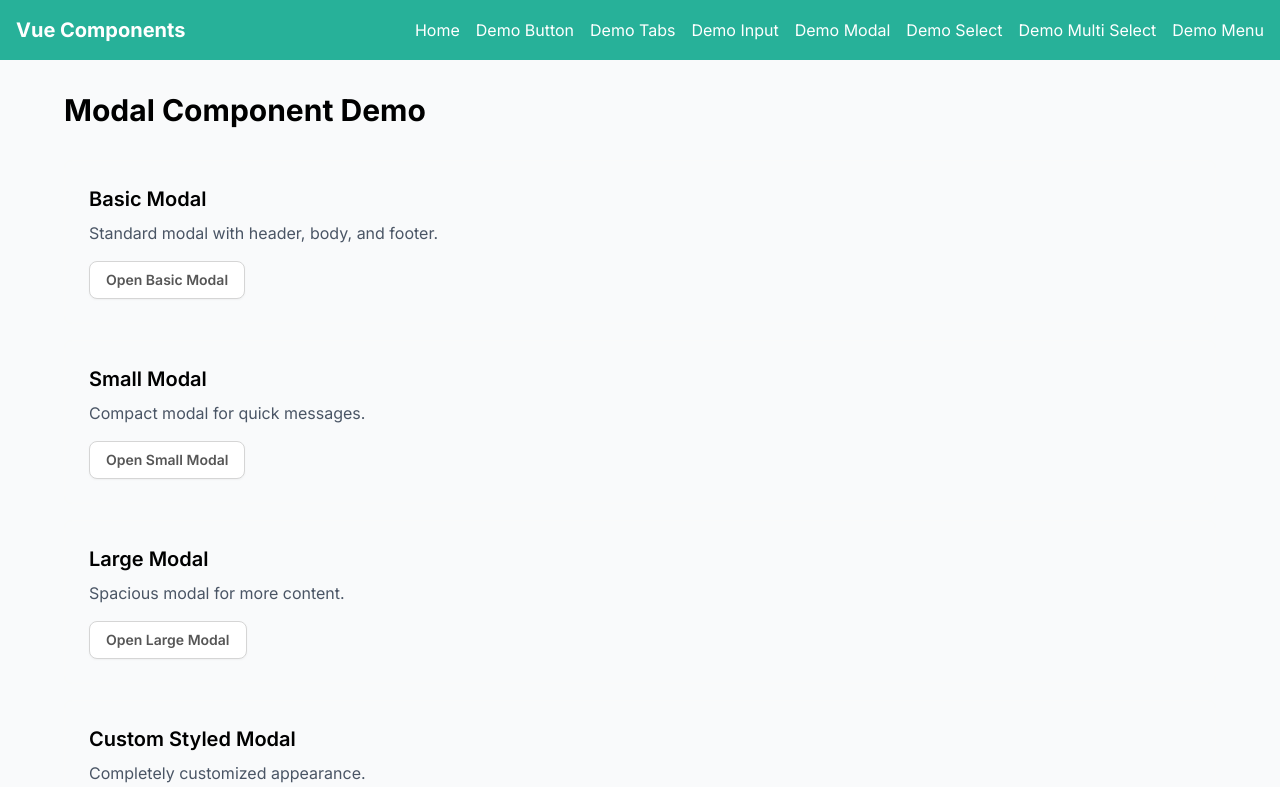
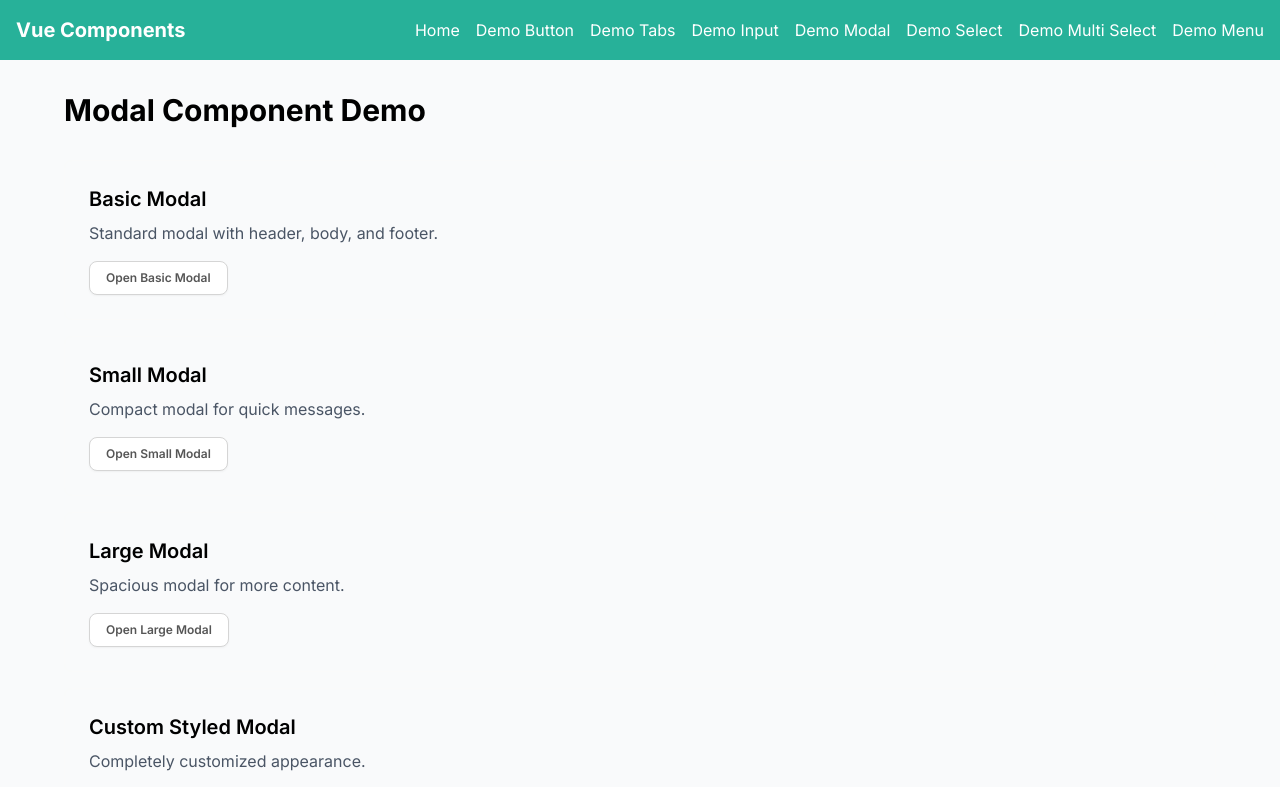
Before and after one commit to tsaqifmu/vue-components, a Vue app: page /demo-modal in a window 1280 px wide. Shown: the top 787 px of the page. Built offline with nearby package versions, Linux system fonts and the light colour scheme.

Commit message:
fix: Refine Button component styles and update default size
- Adjusted styles for the 'outline' variant in Button.vue to improve visual consistency.
- Changed the default size from 'default' to 'sm' for better alignment with design specifications.

```diff
--- a/src/components/ui/Button.vue
+++ b/src/components/ui/Button.vue
@@ -31,7 +31,7 @@ const buttonVariants = cva(
         solid:
           'bg-primary shadow-[inset_0_0_0_1000px_rgba(0,0,0,0),0_1px_4px_0_rgba(39,177,153,0.50)] text-surface-primary-white hover:shadow-[inset_0_0_0_1000px_rgba(0,0,0,0.2),0_1px_4px_0_rgba(39,177,153,0.50)]  active:shadow-[inset_0_0_0_1000px_rgba(0,0,0,0.4),0_1px_4px_0_rgba(39,177,153,0.50)] disabled:bg-surface-disable disabled:text-text-disable',
         outline:
-          'border border-primary text-primary hover:bg-surface-primary-white hover:shadow-button disabled:border-surface-disable disabled:text-text-disable',
+          'border border-primary text-primary hover:bg-surface-primary-white hover:shadow-[0_1px_4px_0_rgba(86,86,86,0.50)] active:bg-[#FFD7D2] disabled:border-surface-disable disabled:text-text-disable',
         destructive:
           'border border-notification-error text-notification-error  hover:bg-surface-primary-white hover:shadow-button disabled:border-surface-disable disabled:text-text-disable',
         ghost: 'text-primary hover:text-button-hover-primary disabled:text-text-disable',
@@ -77,7 +77,7 @@ export interface ButtonProps extends /* @vue-ignore */ ButtonHTMLAttributes {
 
 withDefaults(defineProps<ButtonProps>(), {
   variant: 'solid',
-  size: 'default',
+  size: 'sm',
   asChild: false,
   inactive: false,
   rounded: false,
```
